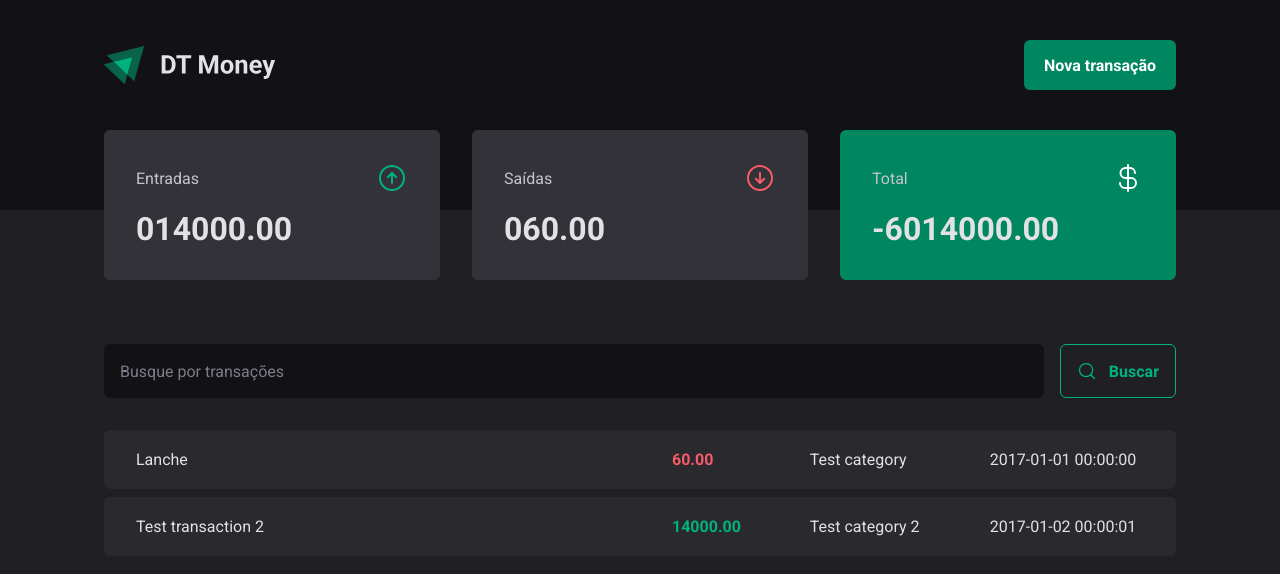
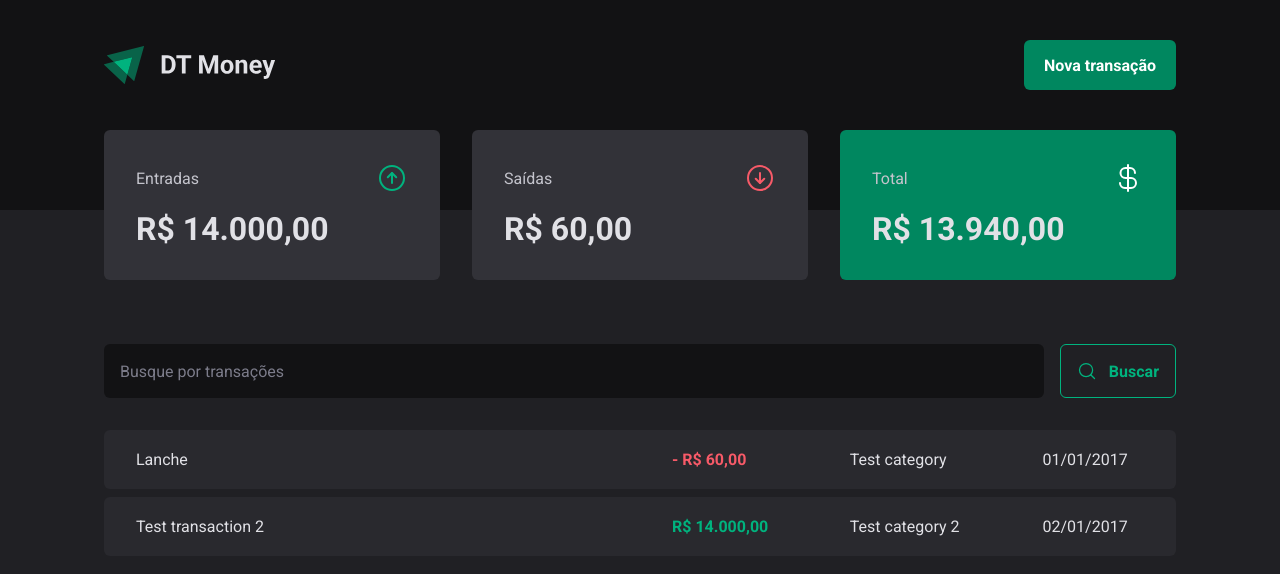
Before and after one commit to VitorFernandes-JS/03-dt-money, a React (Vite) app: page / in a window 1280 px wide. Shown: the top 574 px of the page. Built offline with nearby package versions, Linux system fonts and the light colour scheme; data requests are answered from the project's data file.

Commit message:
fix: changes in server.json

```diff
--- a/server.json
+++ b/server.json
@@ -3,7 +3,7 @@
         {
             "id": "1",
             "createdAt": "2017-01-01 00:00:00",
-            "price": "60.00",
+            "price": 60.00,
             "description": "Lanche",
             "category": "Test category",
             "type": "outcome"
@@ -11,7 +11,7 @@
         {
             "id": "2",
             "createdAt": "2017-01-02 00:00:01",
-            "price": "14000.00",
+            "price": 14000.00,
             "description": "Test transaction 2",
             "category": "Test category 2",
             "type": "income"
--- a/src/components/Summary/index.tsx
+++ b/src/components/Summary/index.tsx
@@ -1,5 +1,6 @@
 import { ArrowCircleUp, ArrowCircleDown, CurrencyDollar } from "phosphor-react";
 import { useTransactionContext } from "../../contexts/TransactionsContext";
+import { priceFormatter } from "../../utils/formatter";
 import {
   SummaryContainer,
   SummaryCardIncomeAndExits,
@@ -31,7 +32,7 @@
           <span>Entradas</span>
           <ArrowCircleUp size={32} color="#00b37e" />
         </header>
-        <strong>{summary.income}</strong>
+        <strong>{priceFormatter.format(summary.income)}</strong>
       </SummaryCardIncomeAndExits>
 
       <SummaryCardIncomeAndExits>
@@ -39,7 +40,7 @@
           <span>Saídas</span>
           <ArrowCircleDown size={32} color="#f75a68" />
         </header>
-        <strong>{summary.outcome}</strong>
+        <strong>{priceFormatter.format(summary.outcome)}</strong>
       </SummaryCardIncomeAndExits>
 
       <SummaryCardTotal>
@@ -47,7 +48,7 @@
           <span>Total</span>
           <CurrencyDollar size={32} color="#fff" />
         </header>
-        <strong>{summary.total}</strong>
+        <strong>{priceFormatter.format(summary.total)}</strong>
       </SummaryCardTotal>
     </SummaryContainer>
   );
--- a/src/pages/Transactions/index.tsx
+++ b/src/pages/Transactions/index.tsx
@@ -1,6 +1,7 @@
 import { Header } from "../../components/Header";
 import { Summary } from "../../components/Summary";
 import { useTransactionContext } from "../../contexts/TransactionsContext";
+import { dateFormatter, priceFormatter } from "../../utils/formatter";
 import { SearchForm } from "./components/SearchForm";
 import {
   PriceHighlight,
@@ -26,11 +27,12 @@
                   <td width="50%">{transactions.description}</td>
                   <td>
                     <PriceHighlight variant={transactions.type}>
-                      {transactions.price}
+                      {transactions.type === "outcome" && "- "}
+                      {priceFormatter.format(transactions.price)}
                     </PriceHighlight>
                   </td>
                   <td>{transactions.category}</td>
-                  <td>{transactions.createdAt}</td>
+                  <td>{dateFormatter.format(new Date(transactions.createdAt))}</td>
                 </tr>
               );
             })}
--- /dev/null
+++ b/src/utils/formatter.ts
@@ -0,0 +1,6 @@
+export const dateFormatter = new Intl.DateTimeFormat("pt-BR");
+
+export const priceFormatter = new Intl.NumberFormat("pt-BR", {
+  style: "currency",
+  currency: "BRL",
+});
```
